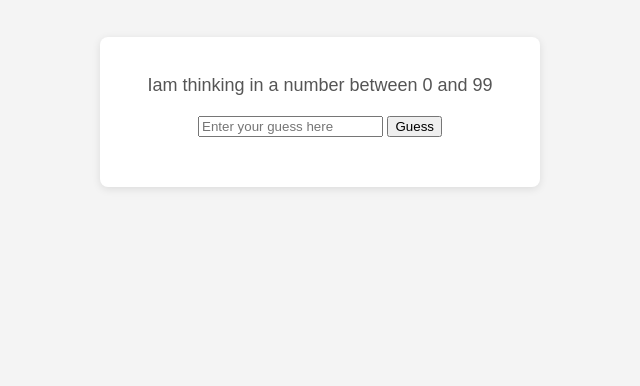
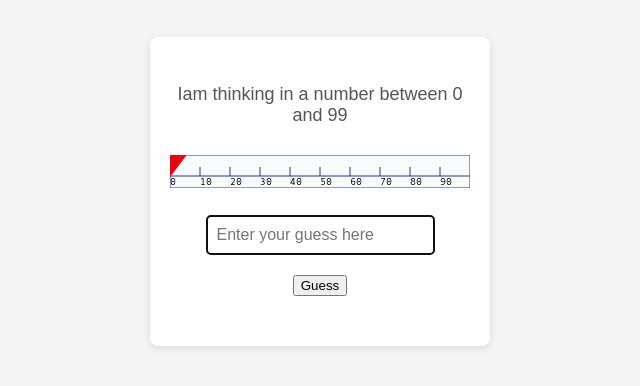
Before and after one commit to Gotharo/Number_guessing_game, a plain HTML site: page index.html in a window 1280 px wide. Shown: the part 60-446 px from the top of the page, without its empty margins (320-960 px from the left). Drawn offline with Linux system fonts and the light colour scheme.

Commit message:
Actualiza index.html y style.css para mejorar estructura y estilos

```diff
--- a/index.html
+++ b/index.html
@@ -14,7 +14,11 @@
     <div id="game-container">
         <p id="output"> Iam thinking in a number between 0 and 99</p>
         <div class="main">
-            <input type="text" id="input" placeholder="Enter your guess here">
+            <div class="graphics">
+                <img src="./assets/img/arrow.png" alt="" id="arrow">
+                <img src="./assets/img/scale.png" alt="" id="scale">
+            </div>
+            <input type="text" id="input" placeholder="Enter your guess here" autofocus>
             <button id="button">Guess</button>
         </div>
         <p id="status"></p>
--- a/scripts/script.js
+++ b/scripts/script.js
@@ -1,4 +1,4 @@
-let misteryNumber = 50;
+let misteryNumber =Math.floor(Math.random() * 100);
 let playerGuess = 0;
 
 let input = document.getElementById("input");
@@ -14,7 +14,7 @@ let button = document.getElementById("button");
 button.style.cursor = "pointer";
 button.addEventListener("click", clickHandler, false);
 
-
+window.addEventListener("keydown", keyDownHandler, false);
 
 function playGame() {
 
@@ -53,6 +53,17 @@ function endGame() {
         output.innerHTML = `NO more guesses left! the number was ${misteryNumber}.`;
     }
 
+    button.removeEventListener("click", clickHandler, false);
+    window.removeEventListener("keydown", keyDownHandler, false);
+
+    input.disable = true;
+
+}
+
+function keyDownHandler(event) {
+    if(event.keyCode === 13) {
+        validateInput();
+    }
 }
 
 function clickHandler() {
--- a/styles/style.css
+++ b/styles/style.css
@@ -12,6 +12,9 @@ body {
     margin-top: 20px;
 }
 #game-container {
+    position: relative;
+    width: 300px;
+    height: auto;
     margin: 40px auto;
     padding: 20px;
     background: #fff;
@@ -20,11 +23,19 @@ body {
     box-shadow: 0 2px 8px rgba(0,0,0,0.1);
 }
 
+#button {
+    display: box;
+}
+
 #output {
+    display: flex;
+    align-items: center;
+    justify-content: center;
+    height: 60px;
     font-size: 18px;
     color: #555;
     text-align: center;
-    margin-bottom: 20px;
+    margin-bottom: 10px;
 }
 #status {
     font-size: 18px;
@@ -32,13 +43,30 @@ body {
     text-align: center;
     margin-bottom: 30px;
 }
+.graphics {
+    position: relative;
+    height: 30px;
+    padding: 10px;
+}
+#scale {
+    position: absolute;
+    left: 0px;
+    width: 300px;
+    z-index: 10;
+}
+#arrow {
+    position: absolute;
+    left: 0px;
+    z-index: 20;
+}
+
 .main {
     text-align: center;
 }
-#input[type="number"] {
-    width: 100%;
+#input{
+    width: auto;
     padding: 10px;
-    margin-bottom: 10px;
+    margin: 20px;
     border: 1px solid #ccc;
     border-radius: 4px;
     font-size: 16px;
```
Also changed, not shown: assets/img/arrow.png (added), assets/img/scale.png (added).
